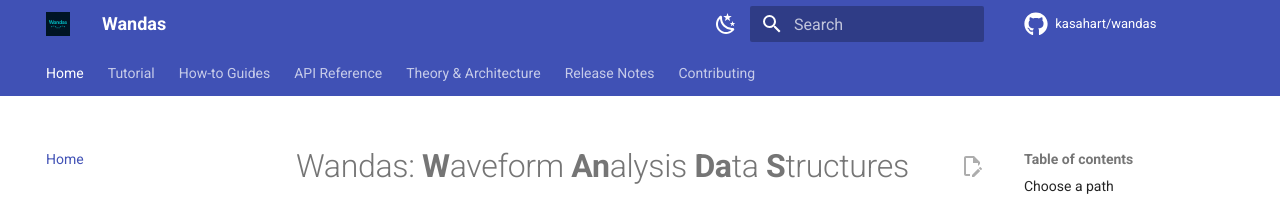
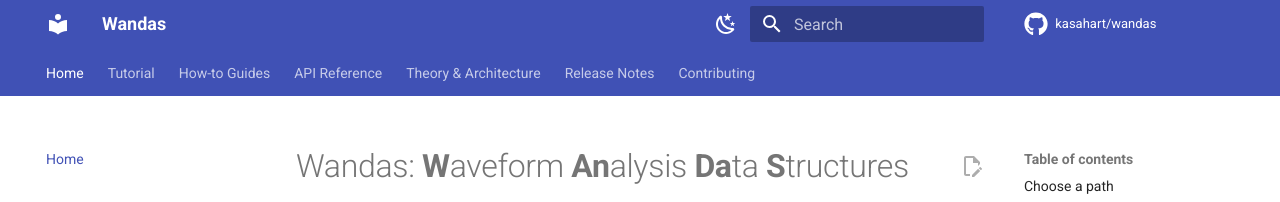
Before and after one commit to kasahart/wandas, an MkDocs documentation site: the page built from docs/src/index.md, in a window 1280 px wide. Shown: the top 202 px of the page. Built offline with MkDocs 1.6.1 and Material for MkDocs 9.7.7, drawn with Linux system fonts in a browser that asks for light colours; comment, search, counter and statistics services are not loaded.

Commit message:
docs: remove logo from README and docs header (#560)
The wordmark duplicated the README heading and was unreadable at the
docs header size. images/logo.png is kept because README pages of
already published PyPI releases still link to it.

Co-Authored-By: Claude Opus 5.5 (1M context) <noreply@anthropic.com>
Claude-Session: https://claude.ai/code/session_01THSo3AAu5xWWKRN4TXp6qh

```diff
--- a/docs/mkdocs.yml
+++ b/docs/mkdocs.yml
@@ -15,7 +15,6 @@ edit_uri: edit/main/docs/src/
 # ─── テーマ (Material) ─────────────────────
 theme:
   name: material
-  logo: assets/images/logo.png
   icon: { repo: fontawesome/brands/github }
   palette:
     - media: "(prefers-color-scheme: light)"
```
Also changed, not shown: README.ja.md (+0 -2 lines), README.md, docs/src/assets/images/logo.png (deleted).
